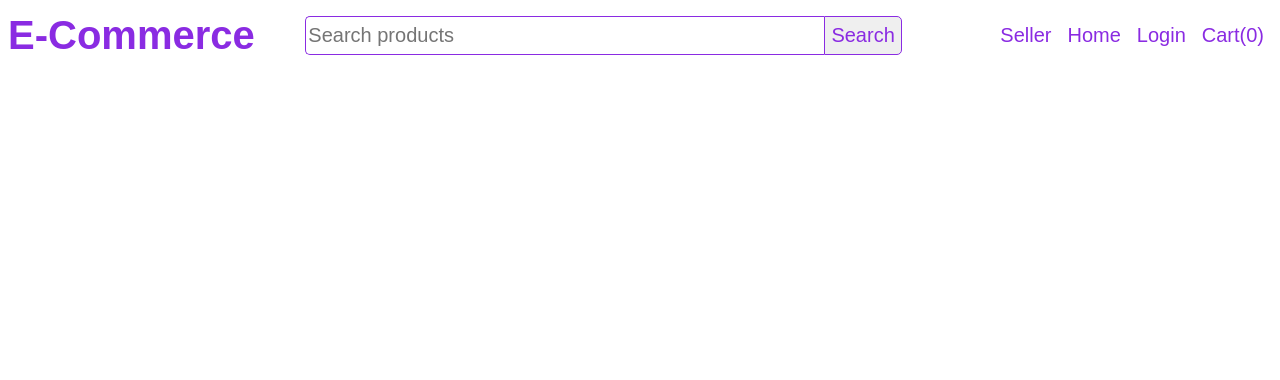
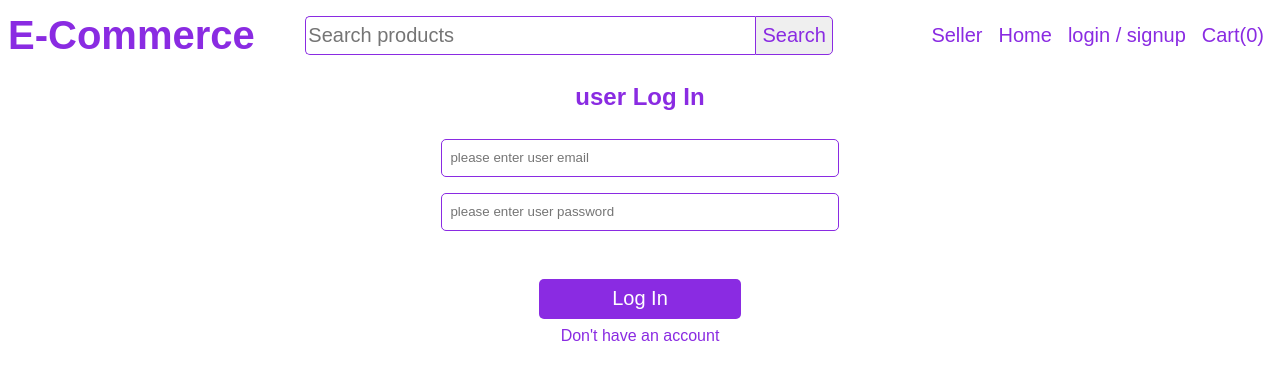
Before and after one commit to Kerolos163/E-Commerce, an Angular app: page /user-auth in a window 1280 px wide. Before the commit this address led to /. Shown: the top 380 px of the page. Built offline with nearby package versions, Linux system fonts and the light colour scheme.

Commit message:
feat: Implement user authentication component with sign-up and login functionality

```diff
--- a/db.json
+++ b/db.json
@@ -56,5 +56,31 @@
       "imageUrl": "https://www.tccq.com/image/cache/catalog/1109369/Samsung-Galaxy-A16-8GB-256GB-Black-in-Qatar-1200x1200.png",
       "id": "689e"
     }
+  ],
+  "user": [
+    {
+      "id": "42bb",
+      "name": "wesso",
+      "email": "kokoessa91@gmail.com",
+      "password": "123456"
+    },
+    {
+      "id": "ae00",
+      "name": "7amada",
+      "email": "msldmsl;m",
+      "password": ""
+    },
+    {
+      "id": "fc4b",
+      "name": "7amada",
+      "email": "msldmsl;m",
+      "password": "5555"
+    },
+    {
+      "id": "51e5",
+      "name": "kerolos",
+      "email": "kokoessa951@gmail.com",
+      "password": "88888"
+    }
   ]
 }
--- a/src/app/app.routes.ts
+++ b/src/app/app.routes.ts
@@ -6,6 +6,7 @@ import { SellerHomeComponent } from './components/seller-home/seller-home.compon
 import { SellerAddProductComponent } from './components/seller-add-product/seller-add-product.component';
 import { SellerUpdateProductComponent } from './components/seller-update-product/seller-update-product.component';
 import { ProductDetailsComponent } from './components/product-details/product-details.component';
+import { UserAuthComponent } from './components/user-auth/user-auth.component';
 
 export const routes: Routes = [
   { path: '', redirectTo: 'home', pathMatch: 'full' },
@@ -34,4 +35,9 @@ export const routes: Routes = [
     component: ProductDetailsComponent,
     title: 'Product Details',
   },
+  {
+    path: 'user-auth',
+    component: UserAuthComponent,
+    title: 'User Auth',
+  },
 ];
--- a/src/app/components/header/header.component.html
+++ b/src/app/components/header/header.component.html
@@ -9,7 +9,7 @@
     <ul *ngSwitchCase="'default'">
       <li><a routerLink="/seller-auth">Seller</a></li>
       <li><a routerLink="/home">Home</a></li>
-      <li><a routerLink="/login">Login</a></li>
+      <li><a routerLink="/user-auth">login / signup</a></li>
       <li><a routerLink="/cart">Cart(0)</a></li>
     </ul>
     <ul *ngSwitchCase="'seller'">
--- a/src/app/components/seller-auth/seller-auth.component.ts
+++ b/src/app/components/seller-auth/seller-auth.component.ts
@@ -1,9 +1,9 @@
 import { Component } from '@angular/core';
 import { FormsModule } from '@angular/forms';
 import { SellerService } from '../../services/seller.service';
-import { SellerModel } from '../../model/seller_model';
+import { SellerUserModel } from '../../model/seller_model';
 import { CommonModule } from '@angular/common';
-import { SellerLoginModel } from '../../model/seller_login_model';
+import { SellerUserLoginModel } from '../../model/seller_login_model';
 
 @Component({
   selector: 'app-seller-auth',
@@ -19,10 +19,10 @@ export class SellerAuthComponent {
   ngOnInit() {
     this.sellerService.reloadSeller();
   }
-  signUp(signupForm: SellerModel): void {
+  signUp(signupForm: SellerUserModel): void {
     this.sellerService.userSignUp(signupForm);
   }
-  Login(loginForm: SellerLoginModel): void {
+  Login(loginForm: SellerUserLoginModel): void {
     this.sellerService.userLogin(loginForm);
     this.sellerService.isLoginError.subscribe((isError) => {
       if (isError) {
--- /dev/null
+++ b/src/app/components/user-auth/user-auth.component.css
@@ -0,0 +1,14 @@
+.sign-up, .log-in {
+  text-align: center;
+  color: blueviolet;
+  margin: 20px 0;
+}
+
+a {
+  cursor: pointer;
+  color: blueviolet;
+}
+
+.auth-error {
+  color: red;
+}
--- /dev/null
+++ b/src/app/components/user-auth/user-auth.component.html
@@ -0,0 +1,32 @@
+<div class="user-auth">
+  <div *ngIf="! showLogin" class="sign-up">
+    <h2>user Sign Up</h2>
+    <form #signupForm="ngForm" (ngSubmit)="signUp(signupForm.value)"
+      class="common-form">
+      <input type="text" class="form-input" placeholder="please enter user name"
+        name="name" ngModel>
+      <input type="text" class="form-input"
+        placeholder="please enter user email" name="email" ngModel>
+      <input type="password" class="form-input"
+        placeholder="please enter user password"
+        name="password" ngModel>
+      <button class="form-button">Sign Up</button>
+      <a (click)="openLogin()">Already have an account</a>
+    </form>
+  </div>
+
+  <div *ngIf="showLogin" class="log-in">
+    <h2>user Log In</h2>
+    <form #loginForm="ngForm" (ngSubmit)="Login(loginForm.value)"
+      class="common-form">
+      <input type="text" class="form-input"
+        placeholder="please enter user email" name="email" ngModel>
+      <input type="password" class="form-input"
+        placeholder="please enter user password"
+        name="password" ngModel>
+      <p class="auth-error">{{authError}}</p>
+      <button class="form-button">Log In</button>
+      <a (click)="openSignUp()">Don't have an account</a>
+    </form>
+  </div>
+</div>
--- /dev/null
+++ b/src/app/components/user-auth/user-auth.component.ts
@@ -0,0 +1,36 @@
+import { CommonModule } from '@angular/common';
+import { Component } from '@angular/core';
+import { FormsModule } from '@angular/forms';
+import { SellerUserModel } from '../../model/seller_model';
+import { SellerUserLoginModel } from '../../model/seller_login_model';
+import { UserService } from '../../services/user.service';
+import { Router } from '@angular/router';
+
+@Component({
+  selector: 'app-user-auth',
+  imports: [CommonModule, FormsModule],
+  templateUrl: './user-auth.component.html',
+  styleUrl: './user-auth.component.css',
+})
+export class UserAuthComponent {
+  showLogin = true;
+  authError = '';
+
+  constructor(private userService: UserService) {}
+
+  openLogin() {
+    this.showLogin = true;
+  }
+
+  openSignUp() {
+    this.showLogin = false;
+  }
+
+  signUp(signupForm: SellerUserModel) {
+    this.userService.userSignUp(signupForm);
+  }
+
+  Login(loginForm: SellerUserLoginModel) {
+    console.warn(loginForm);
+  }
+}
--- a/src/app/model/seller_login_model.ts
+++ b/src/app/model/seller_login_model.ts
@@ -1,4 +1,4 @@
-export interface SellerLoginModel {
+export interface SellerUserLoginModel {
   email: String;
   password: String;
 }
--- a/src/app/model/seller_model.ts
+++ b/src/app/model/seller_model.ts
@@ -1,4 +1,4 @@
-export interface SellerModel {
+export interface SellerUserModel {
   name: String;
   email: String;
   password: String;
--- a/src/app/services/seller.service.ts
+++ b/src/app/services/seller.service.ts
@@ -1,9 +1,9 @@
 import { HttpClient } from '@angular/common/http';
 import { EventEmitter, Injectable } from '@angular/core';
 import { BehaviorSubject } from 'rxjs';
-import { SellerModel } from '../model/seller_model';
+import { SellerUserModel } from '../model/seller_model';
 import { Router } from '@angular/router';
-import { SellerLoginModel } from '../model/seller_login_model';
+import { SellerUserLoginModel } from '../model/seller_login_model';
 
 @Injectable({
   providedIn: 'root',
@@ -14,11 +14,11 @@ export class SellerService {
 
   constructor(private http: HttpClient, private router: Router) {}
 
-  userSignUp(data: SellerModel) {
+  userSignUp(data: SellerUserModel) {
     console.log(data);
     const url = 'http://localhost:3000/seller';
     this.http
-      .post<SellerModel>(url, data, { observe: 'response' })
+      .post<SellerUserModel>(url, data, { observe: 'response' })
       .subscribe((res) => {
         console.warn(res);
         this.isSellerLoggedIn.next(true);
@@ -34,7 +34,7 @@ export class SellerService {
     }
   }
 
-  userLogin(data: SellerLoginModel) {
+  userLogin(data: SellerUserLoginModel) {
     const url = `http://localhost:3000/seller?email=${data.email}&password=${data.password}`;
 
     this.http.get(url, { observe: 'response' }).subscribe((res: any) => {
--- /dev/null
+++ b/src/app/services/user.service.ts
@@ -0,0 +1,24 @@
+import { HttpClient } from '@angular/common/http';
+import { Injectable } from '@angular/core';
+import { SellerUserModel } from '../model/seller_model';
+import { Router } from '@angular/router';
+
+@Injectable({
+  providedIn: 'root',
+})
+export class UserService {
+  constructor(private httpClient: HttpClient, private router: Router) {}
+
+  userSignUp(sellerUserModel: SellerUserModel) {
+    const usr = 'http://localhost:3000/user';
+    return this.httpClient
+      .post(usr, sellerUserModel, { observe: 'response' })
+      .subscribe((res) => {
+        console.warn(res);
+        if (res) {
+          localStorage.setItem('user', JSON.stringify(res.body));
+          this.router.navigate(['/']);
+        }
+      });
+  }
+}
```
Also changed, not shown: 1 other file (tests, documents, lock files or other folders).
